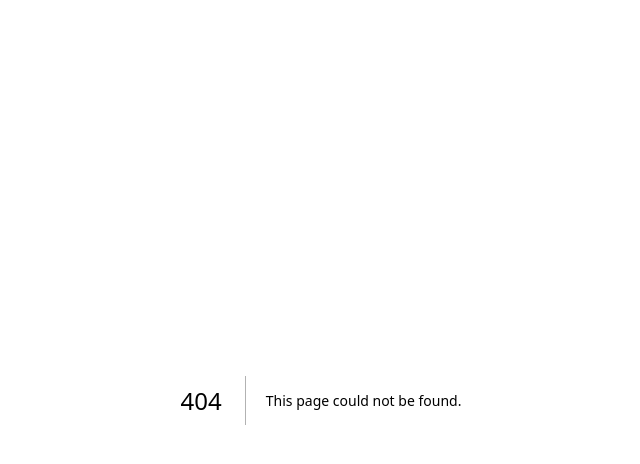
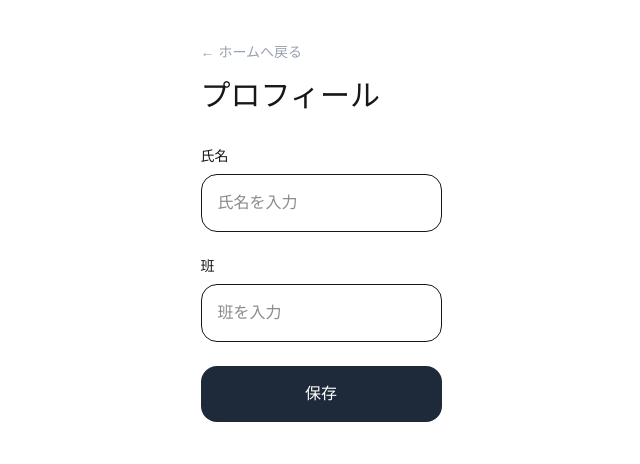
Before and after one commit to epl20023aoki-oss/hanketsubun-app, a Next.js app: page /profile in a window 1280 px wide. Before the commit this address had no page. Shown: the top 464 px of the page, without its empty margins (319-959 px from the left). Built offline with nearby package versions, Linux system fonts and the light colour scheme; no server answers; a web font is replaced by a local one.

Commit message:
update app

```diff
--- a/src/app/page.tsx
+++ b/src/app/page.tsx
@@ -73,6 +73,10 @@ export default function Home() {
 
 const [user, setUser] =
   useState<any>(null);
+
+const [name, setName] = useState("");
+const [team, setTeam] = useState("");
+
 
   const reflectionRef =
   useRef<HTMLTextAreaElement>(null);
@@ -212,6 +216,30 @@ useEffect(() => {
   return () => unsubscribe();
 
 }, []);
+
+useEffect(() => {
+  if (!user) return;
+
+  const fetchProfile = async () => {
+    const docSnap = await getDoc(
+      doc(
+        db,
+        "users",
+        user.uid
+      )
+    );
+
+    if (docSnap.exists()) {
+      const data = docSnap.data();
+
+      setName(data.name || "");
+      setTeam(data.team || "");
+    }
+  };
+
+  fetchProfile();
+}, [user]);
+
 
 useEffect(() => {
   localStorage.setItem(
@@ -479,6 +507,36 @@ return (
   </div>
 </section>
 
+{/* プロフィール */}
+<section className="mt-6">
+<Link href="/profile">
+  <div
+    className={`rounded-3xl p-6 shadow-sm transition-all duration-300 cursor-pointer ${
+      darkMode
+        ? "bg-gray-800/80"
+        : "bg-gray-50"
+    }`}
+  >
+    <p className="text-sm text-gray-400">
+      プロフィール
+    </p>
+
+    <p className="mt-2 text-lg font-medium">
+      {name || "プロフィール未設定"}
+    </p>
+
+    <p className="mt-1 text-sm text-gray-400">
+      {team}
+    </p>
+
+    <p className="mt-4 text-xs text-gray-400">
+      編集 →
+    </p>
+  </div>
+</Link>
+</section>
+
+{/* 今月の目標 */}
 <section className="mt-6">
   <div
     className={`rounded-3xl p-6 shadow-sm transition-all duration-300 ${
@@ -495,6 +553,8 @@ return (
           : "text-gray-400"
       }`}
     >
+
+
       今月の目標
     </p>
 
--- /dev/null
+++ b/src/app/profile/page.tsx
@@ -0,0 +1,140 @@
+"use client";
+
+import { useEffect, useState } from "react";
+import { db, auth } from "../lib/firebase";
+import { onAuthStateChanged } from "firebase/auth";
+import { doc, getDoc, setDoc } from "firebase/firestore";
+import Link from "next/link";
+
+export default function ProfilePage() {
+  const [name, setName] = useState("");
+  const [team, setTeam] = useState("");
+  const [user, setUser] = useState<any>(null);
+
+useEffect(() => {
+  const unsubscribe =
+    onAuthStateChanged(
+      auth,
+      (currentUser) => {
+
+        console.log(
+          "認証状態",
+          currentUser
+        );
+
+        setUser(currentUser);
+      }
+    );
+
+  return () => unsubscribe();
+
+}, []);
+
+useEffect(() => {
+  if (!user) return;
+
+  const fetchProfile = async () => {
+    const docRef = doc(
+      db,
+      "users",
+      user.uid
+    );
+
+    const docSnap = await getDoc(docRef);
+
+    if (docSnap.exists()) {
+      const data = docSnap.data();
+
+      setName(data.name || "");
+      setTeam(data.team || "");
+    }
+  };
+
+  fetchProfile();
+}, [user]);
+
+  return (
+    <main className="mx-auto max-w-xl px-4 py-10">
+    <Link
+  href="/"
+  className="mb-4 inline-block text-sm text-gray-400"
+>
+  ← ホームへ戻る
+</Link>
+
+      <h1 className="mb-8 text-3xl font-light">
+        プロフィール
+      </h1>
+
+      <div className="space-y-6">
+        <div>
+          <label className="mb-2 block text-sm">
+            氏名
+          </label>
+
+          <input
+            value={name}
+            onChange={(e) =>
+              setName(e.target.value)
+            }
+            className="w-full rounded-2xl border p-4"
+            placeholder="氏名を入力"
+          />
+        </div>
+
+        <div>
+          <label className="mb-2 block text-sm">
+            班
+          </label>
+
+          <input
+            value={team}
+            onChange={(e) =>
+              setTeam(e.target.value)
+            }
+            className="w-full rounded-2xl border p-4"
+            placeholder="班を入力"
+          />
+        </div>
+
+<button
+ onClick={async () => {
+  console.log("クリック");
+  console.log("user", user);
+
+  if (!user) {
+    alert("userがいません");
+    return;
+  }
+
+  try {
+    await setDoc(
+      doc(
+        db,
+        "users",
+        user.uid
+      ),
+      {
+        name,
+        team,
+        role: "member",
+        updatedAt: new Date(),
+      },
+      { merge: true }
+    );
+
+    alert("保存しました");
+  } catch (error) {
+    console.log("保存エラー", error);
+    alert("保存失敗");
+  }
+}}
+  className="w-full cursor-pointer rounded-2xl bg-gray-800 py-4 text-white"
+>
+  保存
+</button>
+
+      </div>
+    </main>
+  );
+}
```
